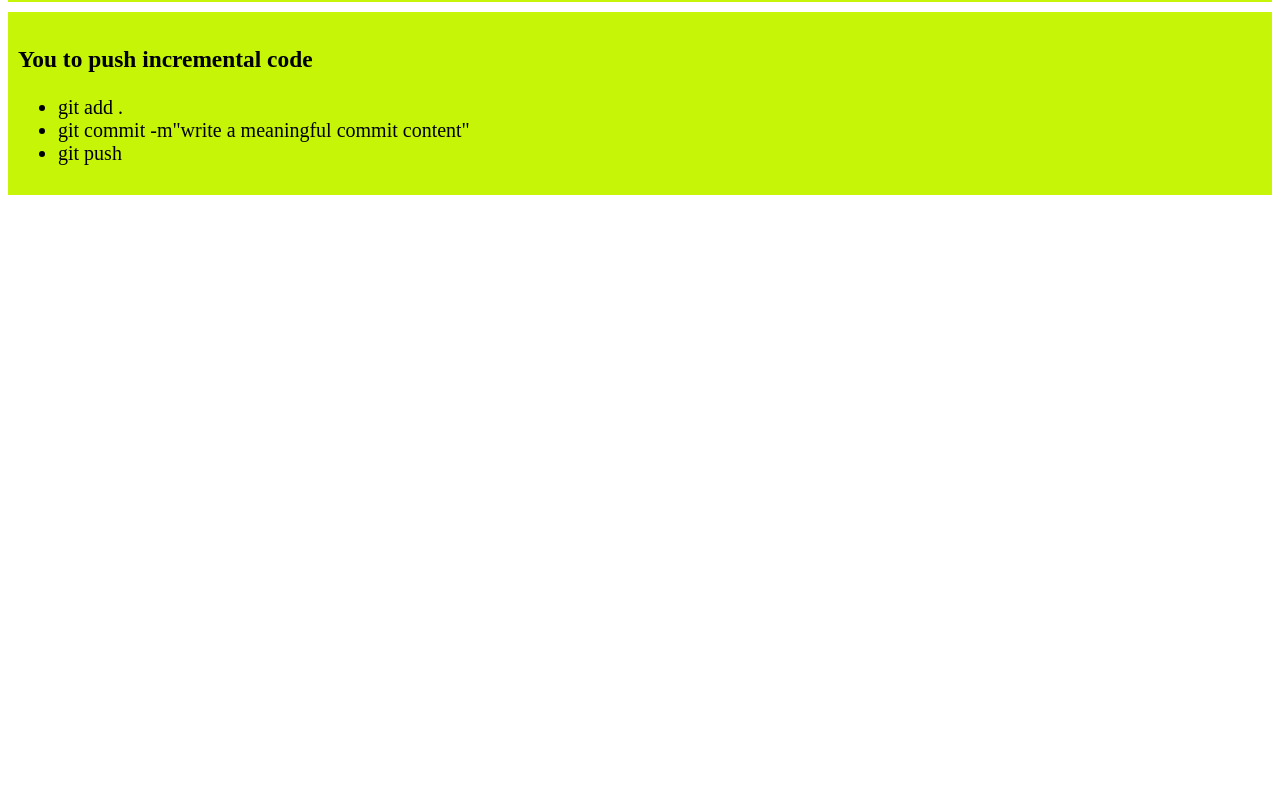
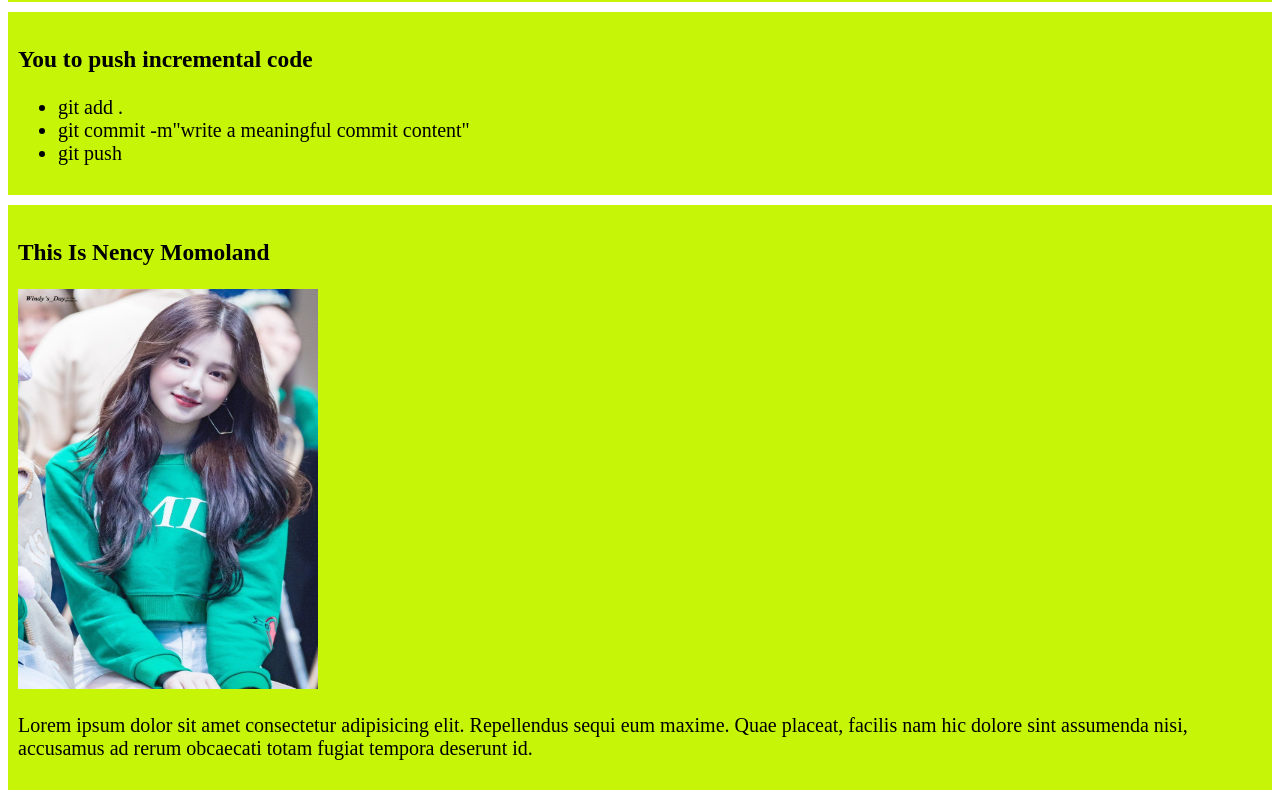
Before and after one commit to Mahadi-Hasan402180/my-first-github-repo, a plain HTML site: page index.html in a window 1280 px wide. Shown: the part 505-1305 px from the top of the page. Before the commit the page ends 800 px from the top, so only its background shows below. Drawn offline with Linux system fonts and the light colour scheme.

Commit message:
add nency photo

```diff
--- a/index.html
+++ b/index.html
@@ -31,6 +31,10 @@
             <li>git push</li>
         </ul>
     </div>
-
+    <div>
+        <h3>This Is Nency Momoland</h3>
+        <img src="picture/nency.jpg" alt="nancy is coming" height="400px" width="300px">
+        <p>Lorem ipsum dolor sit amet consectetur adipisicing elit. Repellendus sequi eum maxime. Quae placeat, facilis nam hic dolore sint assumenda nisi, accusamus ad rerum obcaecati totam fugiat tempora deserunt id.</p>
+    </div>
 </body>
 </html>
```
Also changed, not shown: picture/nency.jpg (added).
